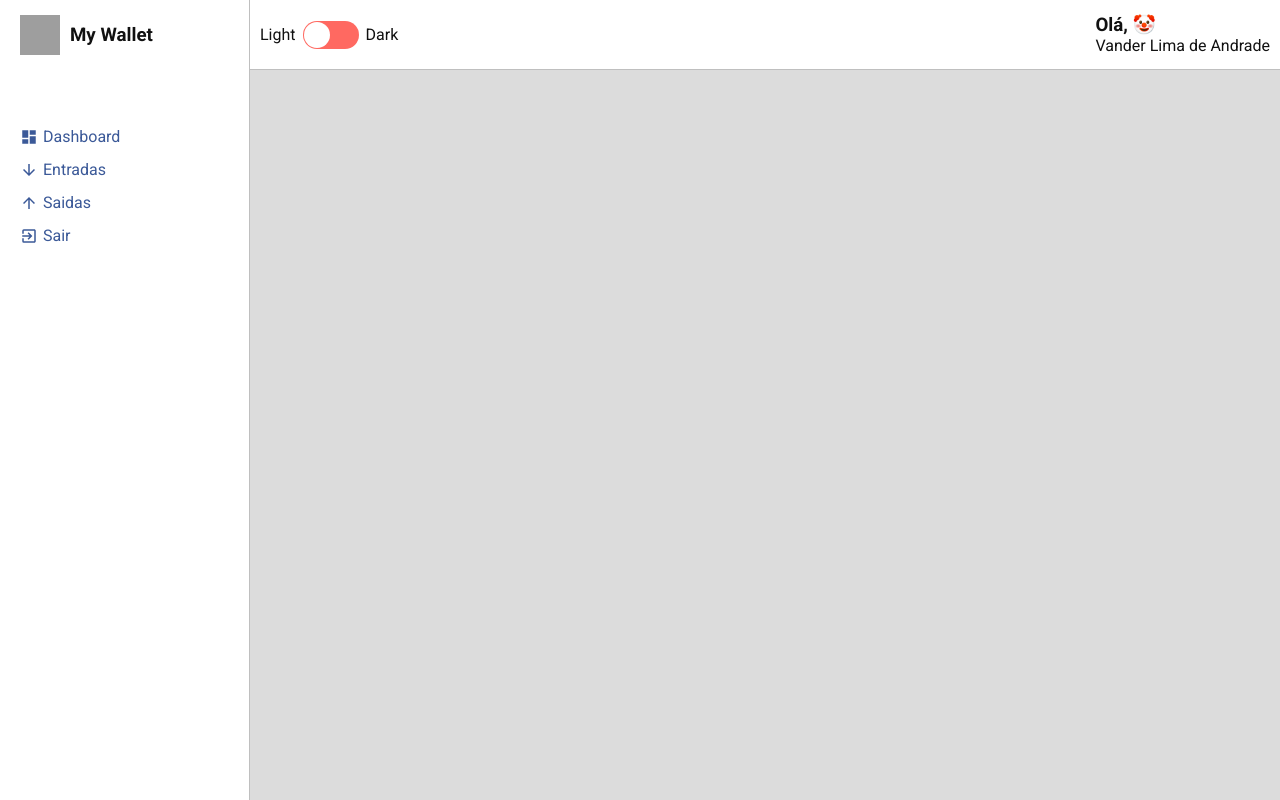
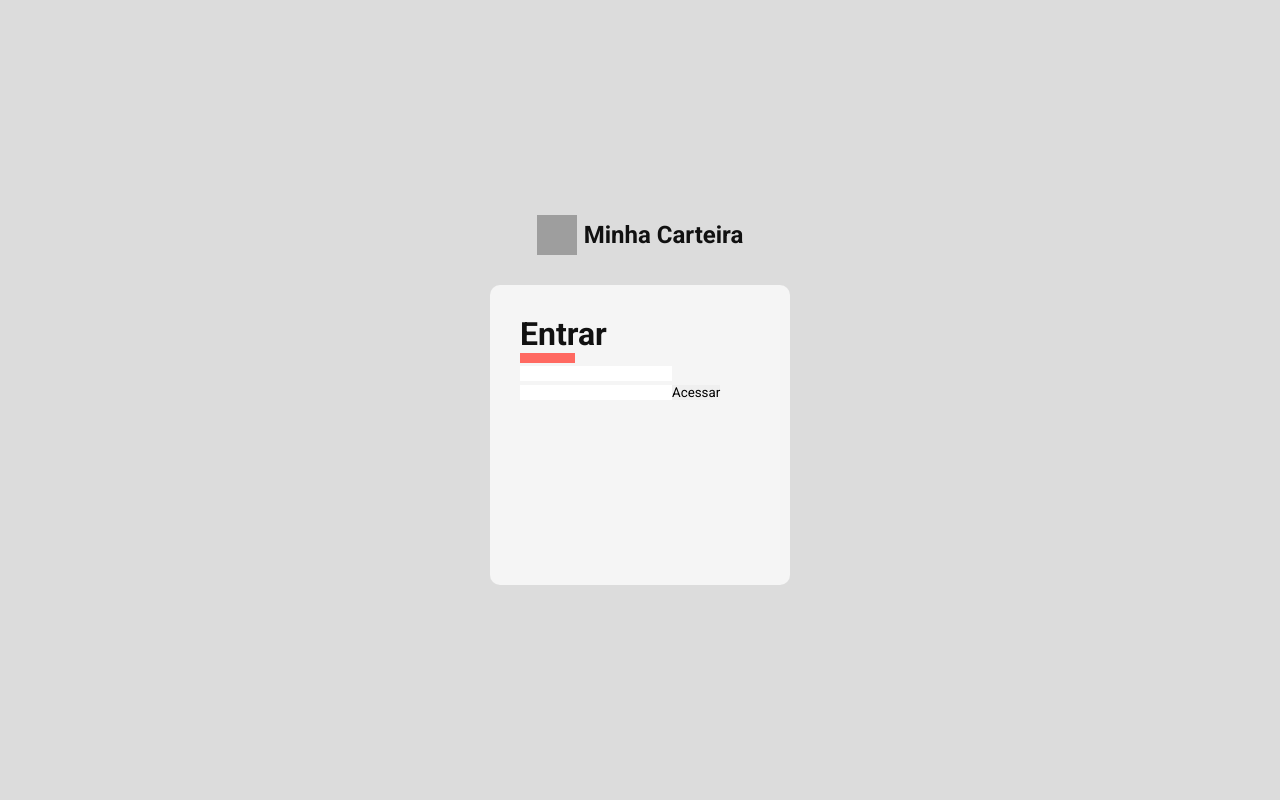
Before and after one commit to vanderL/my-wallet, a React (Create React App) app: page / in a window 1280 px wide. Built offline with nearby package versions, Linux system fonts and the light colour scheme; grey boxes are pictures that could not be loaded.

Commit message:
Creating login Screen

```diff
--- a/src/pages/SignIn/index.tsx
+++ b/src/pages/SignIn/index.tsx
@@ -1,5 +1,28 @@
+import {
+    Container,
+    Form,
+    FormTitle,
+    Logo
+} from "./styles";
+
+import logoImg from '../../assets/logo.svg'
+
 export const SingIn: React.FC = () => {
     return (
-        <div>SingIn</div>
+        <Container>
+            <Logo>
+                <img src={logoImg} alt="Minha Carteira" />
+                <h2>Minha Carteira</h2>
+            </Logo>
+
+            <Form>
+                <FormTitle> Entrar </FormTitle>
+
+                <input type="text" />
+                <input type="password" />
+
+                <button type="submit">Acessar</button>
+            </Form>
+        </Container>
     )
 }
--- /dev/null
+++ b/src/pages/SignIn/styles.ts
@@ -0,0 +1,52 @@
+import styled from 'styled-components';
+
+export const Container = styled.div`
+    height: 100vh;
+
+    display: flex;
+    flex: 1;
+    flex-direction: column;
+    justify-content: center;
+    align-items: center;
+
+    background-color: ${props => props.theme.color.primary};
+`;
+
+export const Logo = styled.div`
+    display: flex;
+    align-items: center;
+    margin-bottom: 30px;
+
+    > h2 {
+        color: ${props => props.theme.color.white};
+        margin-left: 7px;
+    }
+
+    > img {
+        width: 40px;
+        height: 40px;
+    }
+`;
+
+export const Form = styled.form`
+    width: 300px;
+    height: 300px;
+
+    padding: 30px;
+    border-radius: 10px;
+
+    background-color: ${props => props.theme.color.tertiary};
+
+`;
+
+export const FormTitle = styled.h1`
+    color: ${props => props.theme.color.white};
+
+
+    &:after {
+        content: '';
+        display: block;
+        width: 55px;
+        border-bottom: 10px solid ${props => props.theme.color.warning};
+    }
+`;
--- /dev/null
+++ b/src/routes/auth.routes.tsx
@@ -0,0 +1,12 @@
+import React from 'react';
+import { Switch, Route } from 'react-router-dom';
+
+import {SingIn} from '../pages/SignIn';
+
+const AuthRoutes: React.FC = () => (
+    <Switch>
+        <Route component={SingIn} />
+    </Switch>
+);
+
+export default AuthRoutes;
--- a/src/routes/index.tsx
+++ b/src/routes/index.tsx
@@ -1,11 +1,13 @@
 import React from 'react';
 import { BrowserRouter} from 'react-router-dom';
-import AppRoutes from './app.routes';
+
+//import AppRoutes from './app.routes';
+import AuthRoutes from './auth.routes';
 
 
 const Routes: React.FC = () => (
     <BrowserRouter>
-        <AppRoutes />
+        <AuthRoutes />
     </BrowserRouter>
 )
 
```
